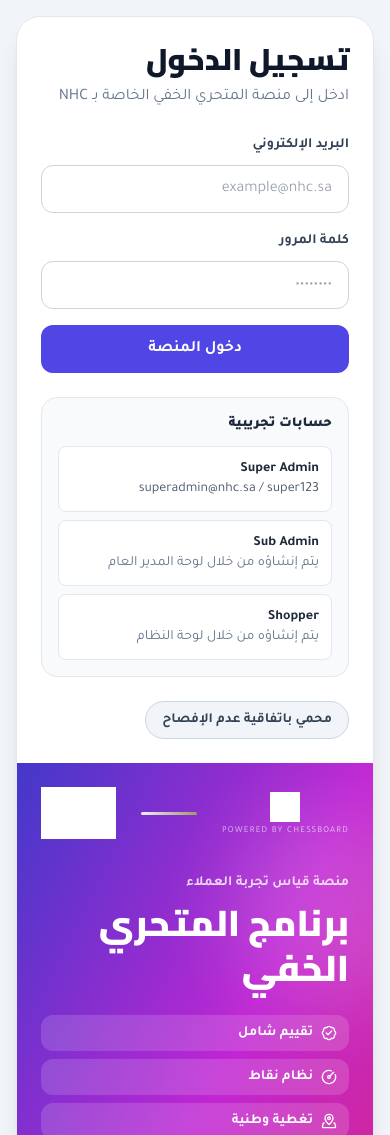
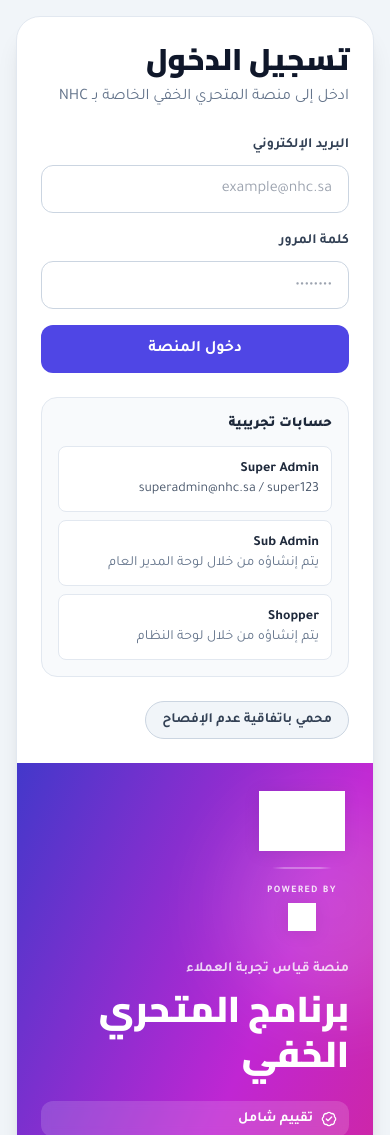
Before and after one commit to YusufMohamed-tech/NHC_Live_dashboard, a React (Vite) app: page / in a window 390 px wide. Shown: the top 1135 px of the page. Built offline with nearby package versions, Linux system fonts and the light colour scheme.

Commit message:
feat(branding): redesign co-brand component to enterprise b2b partnership badge

```diff
--- a/src/components/CoBrandLockup.jsx
+++ b/src/components/CoBrandLockup.jsx
@@ -20,16 +20,23 @@ export default function CoBrandLockup({
   return (
     <div className={classes}>
       <div className="co-brand-row">
-        <img src="/branding/nhc-logo.png" alt="NHC" className="co-brand-logo-nhc" />
+        <img
+          src="/branding/nhc-logo.png"
+          alt="NHC platform dashboard"
+          className="co-brand-logo-nhc"
+        />
 
-        <div className="co-brand-connector-stack">
-          {variant === 'print' && <p className="co-brand-print-tagline">في شراكة مع</p>}
-          <span className="co-brand-connector" />
-        </div>
+        <div className="co-brand-divider" aria-hidden="true" />
 
-        <div className="co-brand-chess-stack">
-          <img src="/branding/chessboard-logo.jpeg" alt="Chessboard" className="co-brand-logo-chess" />
-          <p className="co-brand-powered">Powered by Chessboard</p>
+        <div className="co-brand-partner-block">
+          <span className="co-brand-powered">
+            {variant === 'print' ? 'في شراكة مع' : 'Powered by'}
+          </span>
+          <img
+            src="/branding/chessboard-logo.jpeg"
+            alt="Chessboard technology partner"
+            className="co-brand-logo-chess"
+          />
         </div>
       </div>
     </div>
--- a/src/index.css
+++ b/src/index.css
@@ -46,176 +46,212 @@
 
   .co-brand-lockup {
     display: inline-flex;
-    align-items: center;
-    padding: 16px 24px;
-    background: transparent;
-    background-color: transparent !important;
-    border: none !important;
-    box-shadow: none !important;
+    text-decoration: none;
+    -webkit-tap-highlight-color: transparent;
+    animation: coBrandFadeInUp 0.6s ease-out forwards;
   }
 
   .co-brand-row {
     direction: ltr;
     display: inline-flex;
     align-items: center;
-    gap: 12px;
+    gap: 20px;
+    padding: 4px;
   }
 
   .co-brand-logo-nhc {
-    height: 44px;
+    height: 52px;
     width: auto;
     object-fit: contain;
     background: transparent !important;
+    filter: drop-shadow(0 2px 8px rgba(0,0,0,0.04));
+    transition: transform 0.3s ease;
+  }
+
+  .co-brand-row:hover .co-brand-logo-nhc {
+    transform: scale(1.02);
+  }
+
+  .co-brand-divider {
+    width: 2px;
+    height: 48px;
+    background: linear-gradient(
+      to bottom,
+      transparent 0%,
+      rgba(156, 163, 175, 0.4) 20%,
+      rgba(156, 163, 175, 0.4) 80%,
+      transparent 100%
+    );
+    border-radius: 2px;
+    transition: opacity 0.3s ease;
+  }
+
+  .co-brand-row:hover .co-brand-divider {
+    opacity: 0.8;
+  }
+
+  .co-brand-partner-block {
+    display: inline-flex;
+    flex-direction: column;
+    justify-content: center;
+    align-items: flex-start;
+    transition: opacity 0.3s ease;
+  }
+
+  .co-brand-row:hover .co-brand-partner-block {
+    opacity: 0.85;
+  }
+
+  .co-brand-powered {
+    font-size: 10px;
+    font-weight: 700;
+    line-height: 1.2;
+    letter-spacing: 1.5px;
+    text-transform: uppercase;
+    color: var(--co-brand-muted);
+    margin-bottom: 6px;
+    white-space: nowrap;
   }
 
   .co-brand-logo-chess {
-    height: 32px;
+    height: 24px;
     width: auto;
     object-fit: contain;
     background: transparent !important;
+    transition: transform 0.3s ease;
   }
 
-  .co-brand-chess-stack {
-    display: inline-flex;
-    flex-direction: column;
-    align-items: center;
-    justify-content: center;
-    text-align: center;
-  }
-
-  .co-brand-connector-stack {
-    display: inline-flex;
-    flex-direction: column;
-    align-items: center;
-    gap: 6px;
-    min-width: 48px;
-  }
-
-  .co-brand-connector {
-    width: 48px;
-    height: 2px;
+  .co-brand-light .co-brand-divider {
     background: linear-gradient(
-      90deg,
-      var(--co-brand-nhc-green) 0%,
-      var(--co-brand-chess-lime) 100%
+      to bottom,
+      transparent 0%,
+      rgba(255, 255, 255, 0.3) 20%,
+      rgba(255, 255, 255, 0.3) 80%,
+      transparent 100%
     );
-    border-radius: 2px;
-  }
-
-  .co-brand-print-tagline {
-    font-size: 9px;
-    font-weight: 600;
-    color: #6b7280;
-    line-height: 1;
-  }
-
-  .co-brand-powered {
-    margin-top: 4px;
-    font-size: 10px;
-    line-height: 1;
-    letter-spacing: 0.8px;
-    text-transform: uppercase;
-    color: var(--co-brand-muted);
-    white-space: nowrap;
-  }
-
-  .co-brand-light .co-brand-connector {
-    width: 56px;
-    height: 3px;
-    margin: 0 16px;
-    border-radius: 2px;
-    background: linear-gradient(to right, rgba(255, 255, 255, 0.9), rgba(168, 201, 58, 0.7));
   }
 
   .co-brand-light .co-brand-powered {
-    font-size: 9px;
-    line-height: 1;
-    letter-spacing: 1.2px;
-    text-transform: uppercase;
-    color: rgba(255, 255, 255, 0.65);
+    color: rgba(255, 255, 255, 0.85);
   }
 
   .co-brand-light .co-brand-logo-nhc,
   .co-brand-light .co-brand-logo-chess {
-    filter: brightness(0) invert(1);
+    filter: brightness(0) invert(1) drop-shadow(0 2px 8px rgba(0,0,0,0.08));
     background: transparent !important;
   }
 
   .co-brand-light .co-brand-logo-nhc {
-    height: 52px;
+    height: 60px;
   }
 
   .co-brand-light .co-brand-logo-chess {
-    height: 30px;
+    height: 28px;
   }
 
-  .co-brand-light {
-    background: transparent !important;
-    background-color: transparent !important;
-    border: none !important;
-    box-shadow: none !important;
+  .co-brand-light .co-brand-row {
+    background: transparent;
+    border: none;
+    box-shadow: none;
+    backdrop-filter: none;
+    -webkit-backdrop-filter: none;
   }
 
-  .co-brand-login-animated .co-brand-connector {
-    width: 0;
-    opacity: 0;
-    animation: coBrandBridgeDraw 600ms ease-out 300ms forwards;
+  .co-brand-print .co-brand-divider {
+    background: #e5e7eb;
+    height: 28px;
   }
 
-  .co-brand-light.co-brand-login-animated .co-brand-connector {
-    animation: coBrandBridgeDrawLight 600ms ease-out 300ms forwards;
+  .co-brand-print .co-brand-powered {
+    font-size: 8px;
+    letter-spacing: 1.2px;
+    color: #6b7280;
+    margin-bottom: 3px;
+  }
+
+  .co-brand-print .co-brand-logo-nhc {
+    height: 38px;
+    filter: none;
+  }
+
+  .co-brand-print .co-brand-logo-chess {
+    height: 18px;
+    filter: none;
   }
 
   .co-brand-sidebar-container {
     container-type: inline-size;
   }
 
-  @container (max-width: 200px) {
+  @container (max-width: 220px) {
     .co-brand-lockup.sidebar-adaptive .co-brand-row {
       flex-direction: column;
-      gap: 8px;
+      gap: 16px;
+      align-items: center;
+      text-align: center;
     }
 
-    .co-brand-lockup.sidebar-adaptive .co-brand-connector-stack {
-      min-width: auto;
+    .co-brand-lockup.sidebar-adaptive .co-brand-logo-nhc {
+      height: 48px;
     }
 
-    .co-brand-lockup.sidebar-adaptive .co-brand-connector {
-      width: 2px;
-      height: 36px;
+    .co-brand-lockup.sidebar-adaptive .co-brand-divider {
+      width: 48px;
+      height: 2px;
       background: linear-gradient(
-        180deg,
-        var(--co-brand-nhc-green) 0%,
-        var(--co-brand-chess-lime) 100%
+        to right,
+        transparent 0%,
+        rgba(156, 163, 175, 0.4) 20%,
+        rgba(156, 163, 175, 0.4) 80%,
+        transparent 100%
       );
     }
 
-    .co-brand-lockup.sidebar-adaptive .co-brand-powered {
-      text-align: center;
+    .co-brand-lockup.sidebar-adaptive .co-brand-partner-block {
+      align-items: center;
     }
   }
 
-  @keyframes coBrandBridgeDraw {
-    from {
-      width: 0;
-      opacity: 0;
+  @media (max-width: 640px) {
+    .co-brand-lockup:not(.sidebar-adaptive) .co-brand-row {
+      flex-direction: column;
+      gap: 16px;
+      align-items: center;
+      text-align: center;
     }
-
-    to {
-      width: 48px;
-      opacity: 1;
+    .co-brand-lockup:not(.sidebar-adaptive) .co-brand-divider {
+      width: 60px;
+      height: 2px;
+      background: linear-gradient(
+        to right,
+        transparent 0%,
+        rgba(156, 163, 175, 0.4) 20%,
+        rgba(156, 163, 175, 0.4) 80%,
+        transparent 100%
+      );
+    }
+    .co-brand-light:not(.sidebar-adaptive) .co-brand-divider {
+      background: linear-gradient(
+        to right,
+        transparent 0%,
+        rgba(255, 255, 255, 0.3) 20%,
+        rgba(255, 255, 255, 0.3) 80%,
+        transparent 100%
+      );
+    }
+    .co-brand-lockup:not(.sidebar-adaptive) .co-brand-partner-block {
+      align-items: center;
     }
   }
 
-  @keyframes coBrandBridgeDrawLight {
+  @keyframes coBrandFadeInUp {
     from {
-      width: 0;
       opacity: 0;
+      transform: translateY(10px);
     }
-
     to {
-      width: 56px;
       opacity: 1;
+      transform: translateY(0);
     }
   }
 }
```
